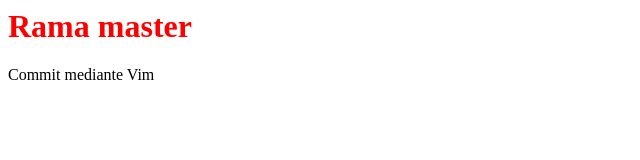
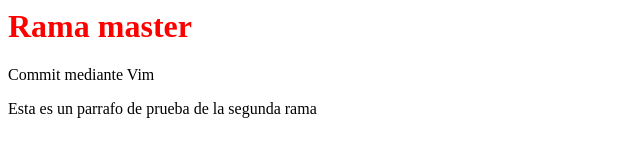
Before and after one commit to luisMartinez011/CursoGit, a plain HTML site: page index.html in a window 1280 px wide. Shown: the whole page, without its empty margins (0-640 px from the left). Drawn offline with Linux system fonts and the light colour scheme.

Commit message:
Le agregue un parrafo para probar como se fucionan

```diff
--- a/index.html
+++ b/index.html
@@ -1,2 +1,4 @@
 <h1 style="color:red;">Rama master</h1>
 <p>Commit mediante Vim</p>
+
+<p>Esta es un parrafo de prueba de la segunda rama</p>
```
